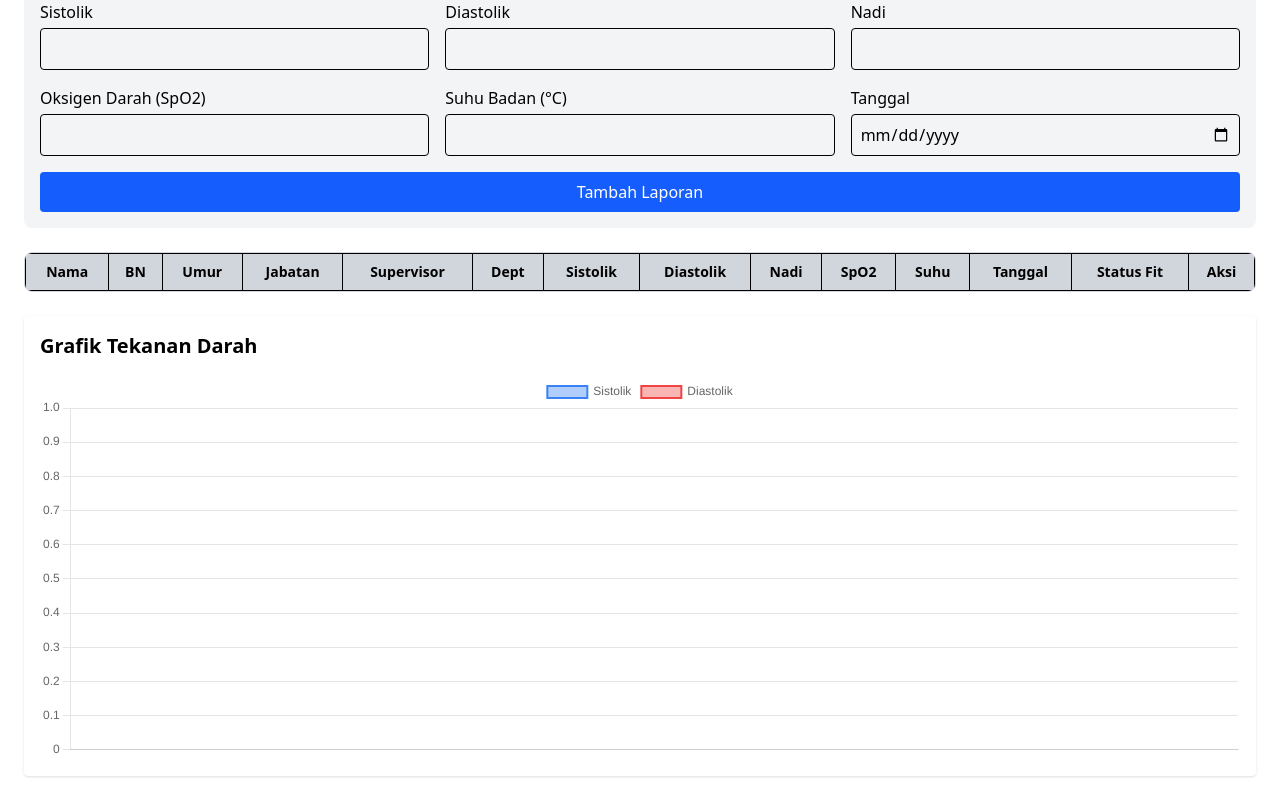
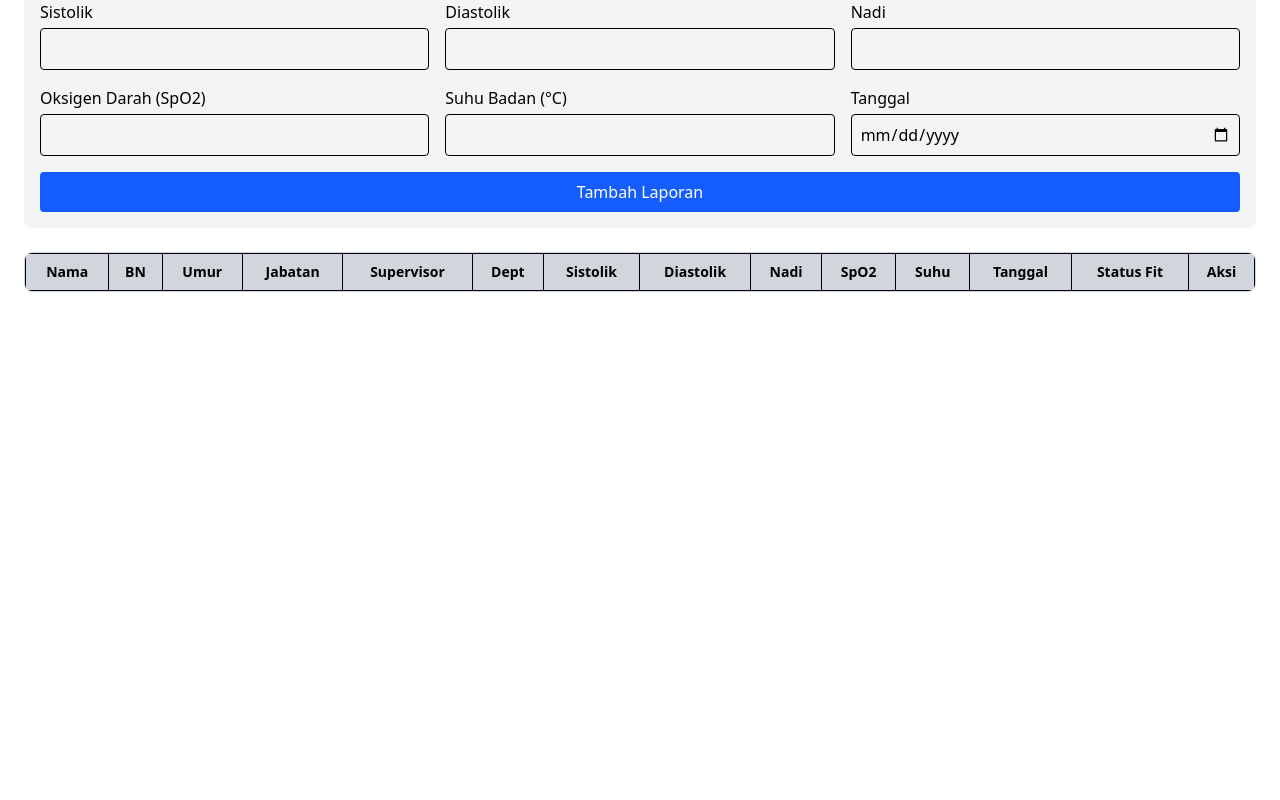
Before and after one commit to Riki-Zf/report_medis, a React (Vite) app in the folder report_medis/: page / in a window 1280 px wide. Shown: the part 276-1076 px from the top of the page. After the commit the page ends 800 px from the top, so only its background shows below. Built offline with nearby package versions, Linux system fonts and the light colour scheme.

Commit message:
first commit

```diff
--- a/report_medis/src/App.jsx
+++ b/report_medis/src/App.jsx
@@ -1,10 +1,6 @@
-import { useState, useEffect, useRef } from "react";
-import { Line } from "react-chartjs-2";
-import { Chart as ChartJS, LineElement, CategoryScale, LinearScale, PointElement, Legend, Tooltip } from "chart.js";
+import { useState, useEffect } from "react";
 import jsPDF from "jspdf";
 import autoTable from "jspdf-autotable";
-
-ChartJS.register(LineElement, CategoryScale, LinearScale, PointElement, Legend, Tooltip);
 
 export default function App() {
   const [nama, setNama] = useState("");
@@ -21,7 +17,6 @@ export default function App() {
   const [tanggal, setTanggal] = useState("");
   const [records, setRecords] = useState([]);
   const [editIndex, setEditIndex] = useState(null);
-  const chartRef = useRef(null);
 
   // LOAD DATA DARI LOCAL STORAGE SAAT AWAL
   useEffect(() => {
@@ -254,42 +249,8 @@ export default function App() {
       },
     });
 
-    // Tambahkan grafik
-    if (records.length > 0 && chartRef.current) {
-      const chartImage = chartRef.current.toBase64Image();
-      doc.addPage();
-      doc.setFontSize(14);
-      doc.text("Grafik Tekanan Darah", 14, 20);
-      doc.addImage(chartImage, "PNG", 14, 30, 260, 100);
-    }
-
     // Simpan PDF
     doc.save(`laporan-kesehatan-${new Date().toLocaleDateString("id-ID")}.pdf`);
-  };
-
-  // Data grafik tetap berdasarkan tekanan darah
-  const chartData = {
-    labels: records.map((r) => r.tanggal || r.time),
-    datasets: [
-      {
-        label: "Sistolik",
-        data: records.map((r) => r.systolic),
-        borderWidth: 2,
-        borderColor: "rgb(59, 130, 246)",
-        backgroundColor: "rgba(59, 130, 246, 0.4)",
-        tension: 0.3,
-        pointRadius: 5,
-      },
-      {
-        label: "Diastolik",
-        data: records.map((r) => r.diastolic),
-        borderWidth: 2,
-        borderColor: "rgb(239, 68, 68)",
-        backgroundColor: "rgba(239, 68, 68, 0.4)",
-        tension: 0.3,
-        pointRadius: 5,
-      },
-    ],
   };
 
   return (
@@ -473,14 +434,6 @@ export default function App() {
           </div>
         </div>
       </div>
-
-      {/* GRAFIK */}
-      <div className="bg-white p-3 sm:p-4 rounded shadow">
-        <h2 className="text-lg sm:text-xl font-semibold mb-3 sm:mb-4">Grafik Tekanan Darah</h2>
-        <div className="w-full h-64 sm:h-80 md:h-96">
-          <Line ref={chartRef} data={chartData} options={{ maintainAspectRatio: false, responsive: true }} />
-        </div>
-      </div>
     </div>
   );
 }
```
